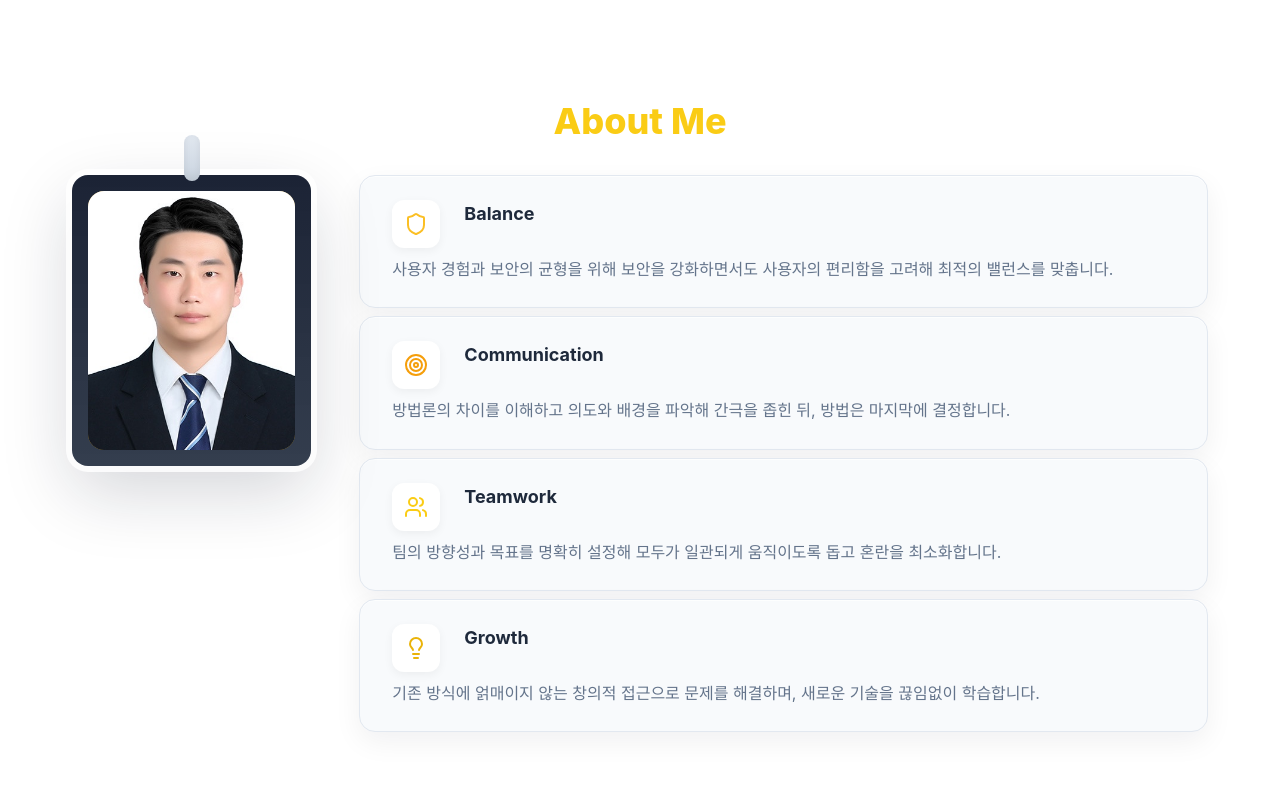
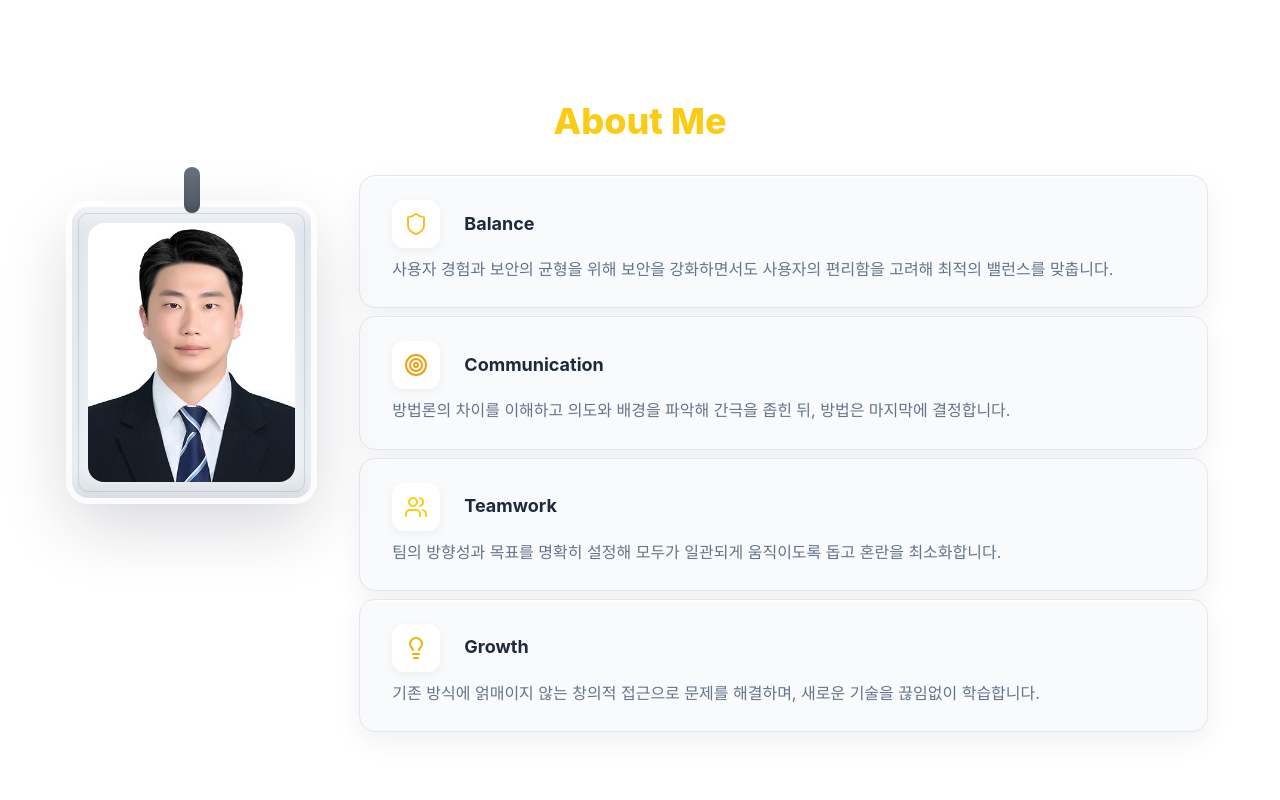
Before and after one commit to woodong-222/woo-portfolio, a React (Vite) app: page / in a window 1280 px wide. Shown: the part 900-1700 px from the top of the page. Built offline with nearby package versions, Linux system fonts and the light colour scheme.

Commit message:
feat: aboutme 사진 효과 수정

```diff
--- a/src/components/layout/FloatingConnect.scss
+++ b/src/components/layout/FloatingConnect.scss
@@ -199,6 +199,8 @@
   }
 
   .floating-btn {
+    position: relative;
+    z-index: 960;
     @include flex-center;
     width: 60px;
     height: 60px;
@@ -227,7 +229,7 @@
 
     &.open {
       background: #eab308;
-      color: #0f172a;
+      color: #ffffff;
       transform: rotate(90deg);
     }
 
@@ -268,6 +270,11 @@
         height: 22px;
       }
     }
+
+    &.open svg {
+      color: #ffffff;
+      stroke: #ffffff;
+    }
   }
 }
 
--- a/src/components/layout/FloatingConnect.tsx
+++ b/src/components/layout/FloatingConnect.tsx
@@ -241,6 +241,7 @@ const FloatingConnect = () => {
 				animate={isOpen ? 'open' : 'closed'}
 				whileHover="hover"
 				whileTap="tap"
+				transition={{ duration: 0.05, ease: 'linear' }}
 			>
 				<AnimatePresence mode="wait">
 					{isOpen ? (
--- a/src/components/sections/AboutMe/AboutMe.scss
+++ b/src/components/sections/AboutMe/AboutMe.scss
@@ -99,6 +99,8 @@
   &__photo {
     display: flex;
     justify-content: flex-start;
+    align-items: flex-start;
+    margin-top: map.get($spacing, lg);
   }
 
   &__content {
@@ -112,12 +114,33 @@
     width: 100%;
     max-width: 300px;
     padding: map.get($spacing, sm);
+    display: inline-flex;
+    flex-direction: column;
+    align-self: flex-start;
     border-radius: map.get($border-radius, xl);
-    background: linear-gradient(180deg, rgba(15, 23, 42, 0.95), rgba(30, 41, 59, 0.9));
+    background: linear-gradient(180deg, #e2e8f0, #f1f5f9);
     box-shadow:
+      0 1px 0 rgba(255, 255, 255, 0.9),
       0 0 0 6px rgba(255, 255, 255, 0.85),
-      0 25px 70px rgba(15, 23, 42, 0.18);
+      0 25px 70px rgba(15, 23, 42, 0.18),
+      inset 0 10px 18px rgba(255, 255, 255, 0.6),
+      inset 0 -12px 20px rgba(15, 23, 42, 0.12);
     overflow: visible;
+
+    &::before {
+      content: '';
+      position: absolute;
+      inset: 6px;
+      border-radius: calc(map.get($border-radius, xl) - 6px);
+      border: 1px solid rgba(148, 163, 184, 0.35);
+      pointer-events: none;
+    }
+
+    .parallax-tilt {
+      width: 100%;
+      height: auto;
+      display: inline-block;
+    }
 
     .punch-hole {
       position: absolute;
@@ -141,18 +164,6 @@
       overflow: hidden;
       background: linear-gradient(135deg, rgba(250, 191, 36, 0.2), rgba(249, 115, 22, 0.15));
       isolation: isolate;
-    }
-
-    .photo-glow {
-      position: absolute;
-      inset: -20px;
-      background: radial-gradient(circle at 20% 20%, rgba(249, 115, 22, 0.28), transparent 50%),
-                  radial-gradient(circle at 80% 30%, rgba(250, 191, 36, 0.22), transparent 45%),
-                  radial-gradient(circle at 50% 80%, rgba(253, 224, 71, 0.22), transparent 50%);
-      filter: blur(55px);
-      opacity: 0.45;
-      animation: pulse 3s ease-in-out infinite;
-      z-index: 0;
     }
 
     .photo-image {
@@ -182,7 +193,7 @@
       transform: translateX(-50%);
       width: 16px;
       height: 46px;
-      background: linear-gradient(180deg, #e2e8f0, #cbd5e1);
+      background: linear-gradient(180deg, #6b7280, #4b5563);
       border-radius: 999px;
       box-shadow: inset 0 -4px 8px rgba(0, 0, 0, 0.08);
     }
@@ -211,7 +222,7 @@
     display: grid;
     grid-template-columns: auto 1fr;
     grid-template-rows: auto auto;
-    align-items: start;
+    align-items: center;
     column-gap: map.get($spacing, md);
     row-gap: map.get($spacing, xs);
     background: #f8fafc;
--- a/src/components/sections/AboutMe/index.tsx
+++ b/src/components/sections/AboutMe/index.tsx
@@ -23,7 +23,6 @@ function mergeRefs<T>(...refs: (React.Ref<T> | undefined)[]) {
 const AboutMe = forwardRef<HTMLElement>((_, forwardedRef) => {
 	const { ref: inViewRef, inView } = useInView({ threshold: 0.15 });
 	const { t } = useTranslation("aboutMe");
-
 	const containerVariants = createVariants({
 		hidden: { opacity: 0 },
 		visible: { opacity: 1, transition: { delayChildren: 0.2, staggerChildren: 0.12 } },
@@ -93,15 +92,15 @@ const AboutMe = forwardRef<HTMLElement>((_, forwardedRef) => {
 						tiltMaxAngleX={10}
 						tiltMaxAngleY={10}
 						glareEnable
-							glareMaxOpacity={0.15}
+						glareMaxOpacity={0.2}
 						glareColor="#ffffff"
 						glarePosition="all"
+						glareBorderRadius="24px"
 						scale={1.02}
 					>
 						<div className="photo-badge">
 							<div className="punch-hole" />
 							<div className="photo-frame">
-									<div className="photo-glow" />
 								<img
 									src="/profile.jpeg"
 									alt="Profile"
--- a/src/components/sections/Experience/Experience.scss
+++ b/src/components/sections/Experience/Experience.scss
@@ -117,6 +117,7 @@
       }
 
       .timeline-achievement {
+        position: relative;
         background: #f8fafc;
         border: 1px solid #e2e8f0;
         border-radius: map.get($border-radius, lg);
@@ -126,6 +127,10 @@
         line-height: 1.6;
         color: #475569;
         transition: all 0.3s ease-in-out;
+
+        &.has-detail {
+          cursor: pointer;
+        }
 
         &:last-child {
           margin-bottom: 0;
@@ -138,11 +143,38 @@
           box-shadow: 0 8px 24px rgba(250, 204, 21, 0.25);
         }
 
+        &:hover .timeline-detail,
+        &:focus-visible .timeline-detail {
+          opacity: 1;
+          transform: translateY(-4px);
+          pointer-events: auto;
+        }
+
         @include desktop-only {
           font-size: map.get($font-sizes, base);
           padding: map.get($spacing, lg);
         }
       }
+
+      .timeline-detail {
+        position: absolute;
+        left: 0;
+        right: 0;
+        top: calc(100% + 12px);
+        background: #0f172a;
+        color: #f8fafc;
+        border: 1px solid rgba(148, 163, 184, 0.3);
+        border-radius: map.get($border-radius, lg);
+        padding: map.get($spacing, sm) map.get($spacing, md);
+        font-size: map.get($font-sizes, sm);
+        line-height: 1.5;
+        box-shadow: 0 18px 40px rgba(15, 23, 42, 0.45);
+        opacity: 0;
+        transform: translateY(0);
+        transition: opacity 0.2s ease, transform 0.2s ease;
+        pointer-events: none;
+        z-index: 5;
+      }
     }
   }
 }
--- a/src/components/sections/Experience/index.tsx
+++ b/src/components/sections/Experience/index.tsx
@@ -66,11 +66,22 @@ const Experience = forwardRef<HTMLElement>((_, forwardedRef) => {
 								<div className="timeline-year">{period.year}</div>
 							</div>
 							<div className="timeline-content">
-								{period.items.map((item, itemIndex) => (
-									<div key={itemIndex} className="timeline-achievement">
-										{item}
-									</div>
-								))}
+								{period.items.length > 0 && (() => {
+									const [main, ...details] = period.items;
+									return (
+										<div
+											className={`timeline-achievement ${details.length ? "has-detail" : ""}`}
+											tabIndex={details.length ? 0 : -1}
+										>
+											{main}
+											{details.length > 0 && (
+												<span className="timeline-detail">
+													{details.join(" / ")}
+												</span>
+											)}
+										</div>
+									);
+								})()}
 							</div>
 						</motion.div>
 					))}
--- a/src/components/sections/Projects/Projects.scss
+++ b/src/components/sections/Projects/Projects.scss
@@ -87,8 +87,6 @@
 		box-shadow: 4px -4px 30px rgba(0, 0, 0, 0.6);
 		margin-left: 28px;
 		margin-right: 52px;
-		margin-top: -6px;
-		margin-bottom: 6px;
 	}
 
 	&--last {
--- a/src/components/sections/Projects/projects.data.ts
+++ b/src/components/sections/Projects/projects.data.ts
@@ -66,7 +66,7 @@ export const projects: Project[] = [
 			],
 		},
 		technologies: ['Python', 'FastAPI', 'SQLAlchemy', 'React', 'Docker'],
-		githubUrl: 'https://github.com/woodong-222',
+		githubUrl: 'https://github.com/bob-mon47',
 		liveUrl: 'https://mon47.com',
 		screenshots: [
 			{ src: '/screenshots/mon47/main.png', label: { ko: '메인 화면', en: 'Main' } },
@@ -109,7 +109,7 @@ export const projects: Project[] = [
 			],
 		},
 		technologies: ['Python', 'AWS', 'Lambda', 'React', 'Redis', 'WebRTC'],
-		githubUrl: 'https://github.com/woodong-222',
+		githubUrl: 'https://github.com/DongUgaUga',
 		liveUrl: 'https://winection.kro.kr',
 		screenshots: [
 			{ src: '/screenshots/winection/main.png', label: { ko: '메인 화면', en: 'Main' } },
@@ -152,7 +152,7 @@ export const projects: Project[] = [
 			],
 		},
 		technologies: ['Python', 'FastAPI', 'PostgreSQL', 'React'],
-		githubUrl: 'https://github.com/woodong-222',
+		githubUrl: 'https://github.com/orgs/WhiteHatSchool',
 		liveUrl: 'https://whsca.com',
 		screenshots: [
 			{ src: '/screenshots/whsca/main.png', label: { ko: '메인 화면', en: 'Main' } },
@@ -195,7 +195,7 @@ export const projects: Project[] = [
 			],
 		},
 		technologies: ['React', 'TypeScript', 'SCSS', 'Framer Motion', 'Vite'],
-		githubUrl: 'https://github.com/woodong-222',
+		githubUrl: 'https://github.com/woodong-222/pokeface-api',
 		liveUrl: 'https://pokeface.kro.kr',
 		screenshots: [
 			{ src: '/screenshots/pokeface/main.png', label: { ko: '메인 화면', en: 'Main' } },
@@ -238,7 +238,7 @@ export const projects: Project[] = [
 			],
 		},
 		technologies: ['React', 'TypeScript', 'SCSS', 'Framer Motion', 'Vite'],
-		githubUrl: 'https://github.com/woodong-222',
+		githubUrl: 'https://github.com/woodong-222/woo-portfolio',
 		liveUrl: 'https://woo-portfolio.vercel.app',
 		screenshots: [
 			{ src: '/screenshots/portfolio/main.png', label: { ko: '메인 화면', en: 'Main' } },
--- a/src/utils/locales/ko/experience.json
+++ b/src/utils/locales/ko/experience.json
@@ -4,7 +4,7 @@
     {
       "year": "2025.07 ~ 2025.12",
       "items": [
-        "Best of the Best 14기 보안제품개발 트랙 수강",
+        "Best of the Best 14기 보안제품개발 트랙 수료",
         "네트워크, 시스템, 클라우드 등 다양한 보안 환경 경험 및 알려지지 않은 URL의 악성 행위 탐지 프로젝트 진행"
       ]
     },
```
Lines whose indentation alone changed are shown as unchanged.
